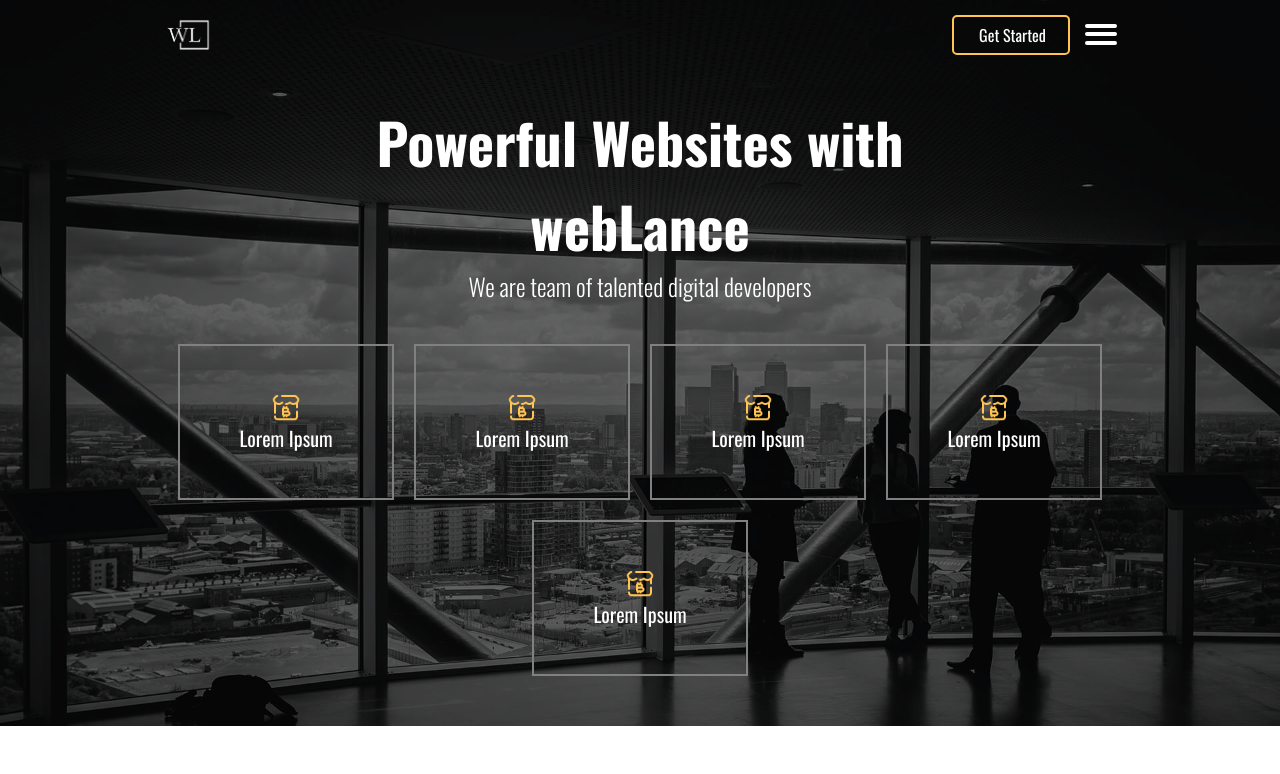
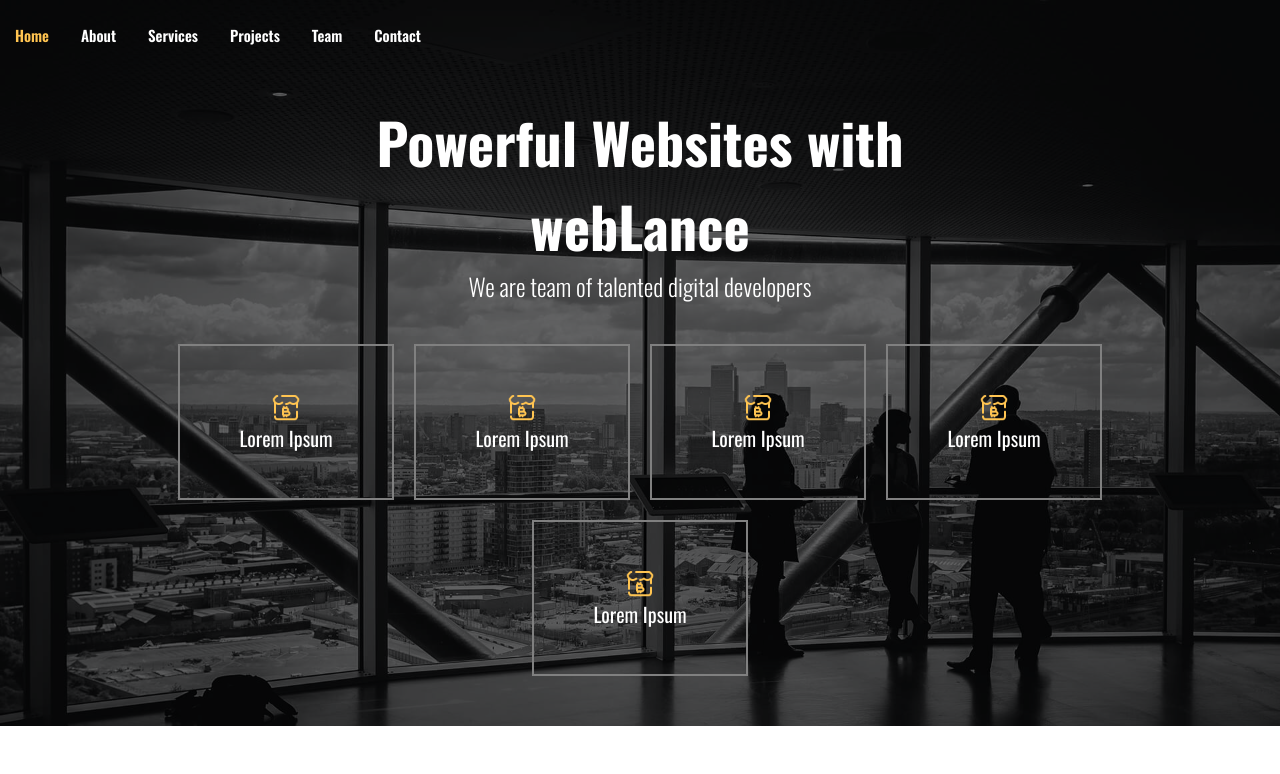
Before and after one commit to webLance24/weblance-portfolio, a React (Vite) app: page / in a window 1280 px wide. Shown: the top 774 px of the page. Built offline with nearby package versions, Linux system fonts and the light colour scheme.

Commit message:
feat: add buttons filter on desktop Header

```diff
--- a/src/App.tsx
+++ b/src/App.tsx
@@ -9,6 +9,7 @@ import Projects from "./Components/Projects";
 import Team from "./Components/Team";
 import Contact from "./Components/Contact";
 import Footer from "./Components/Footer";
+import DesktopHeader from "./DesktopHeader";
 
 function App() {
   const [hidden, setHidden] = useState<boolean>(false);
@@ -34,6 +35,7 @@ function App() {
         }}
       >
         <Header />
+        <DesktopHeader />
         <Hamburger />
         <Home />
         <About />
--- a/src/Components/Header.tsx
+++ b/src/Components/Header.tsx
@@ -70,7 +70,7 @@ function Header() {
     <header
       className={`bg-${
         scrolled ? "black" : "transparent"
-      } bg-opacity-80 flex items-center pr-[15px] w-[100%] h-[70px] fixed z-10`}
+      } bg-opacity-80 flex items-center pr-[15px] w-[100%] h-[70px] fixed z-10 xl:hidden`}
     >
       <div className="max-w-[520px] w-full m-auto flex justify-between items-center px-4 md:max-w-[1000px]">
         <img className="w-[70px]" src={logo} alt="here is weblance logo" />
--- /dev/null
+++ b/src/DesktopHeader.tsx
@@ -0,0 +1,41 @@
+import { useContext } from "react";
+import { MyContext } from "./Components/Context";
+
+function DesktopHeader() {
+  const context = useContext(MyContext);
+  const { selected, setSelected, scrolled }: any = context;
+
+  const buttonCategories = [
+    "Home",
+    "About",
+    "Services",
+    "Projects",
+    "Team",
+    "Contact",
+  ];
+
+  return (
+    <header
+      className={`bg-${
+        scrolled ? "black" : "transparent"
+      } bg-opacity-80 items-center pr-[15px] w-[100%] h-[70px] fixed z-10 hidden xl:flex`}
+    >
+      <ul className="flex justify-center items-center flex-row gap-[2px]">
+        {buttonCategories.map((category, index) => {
+          return (
+            <li
+              className="text-[15px] font-semibold px-[15px] pt-[3px] pb-[3px] rounded-[5px] text-[white] hover:text-[#FFC451] duration-300 ease-in-out cursor-pointer"
+              key={index}
+              onClick={() => setSelected(category)}
+              style={selected === category ? { color: "#FFC451" } : {}}
+            >
+              {category}
+            </li>
+          );
+        })}
+      </ul>
+    </header>
+  );
+}
+
+export default DesktopHeader;
```
